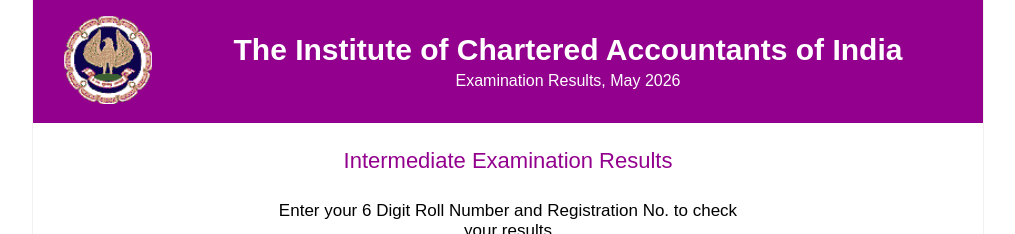
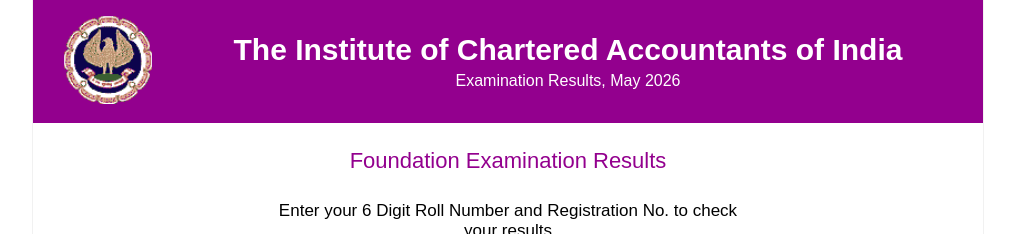
Before and after one commit to ShreyasSondur/caresult, a Next.js app: page /caresult/ipc in a window 1280 px wide. Shown: the top 234 px of the page, without its empty margins (132-1147 px from the left). Built offline with nearby package versions, Linux system fonts and the light colour scheme.

Commit message:
updated title

```diff
--- a/src/app/caresult/ipc/page.tsx
+++ b/src/app/caresult/ipc/page.tsx
@@ -52,7 +52,7 @@
       return;
     }
 
-    if (rollNo === "592783" && regNo === "12345678") {
+    if (rollNo === "592783" && regNo === "SRO0914174") {
       setErrors([]);
       router.push(`/caresult/ipc/${rollNo}`);
     } else {
@@ -75,7 +75,7 @@
       </div>
 
       <div className="content">
-        <div className="heading2">Intermediate Examination Results </div>
+        <div className="heading2">Foundation Examination Results </div>
         <div className="result_form">
           <p>Enter your 6 Digit Roll Number and Registration No. to check your results</p>
           <form action="" method="POST" id="form1" name="form1" onSubmit={handleSubmit}>
```
